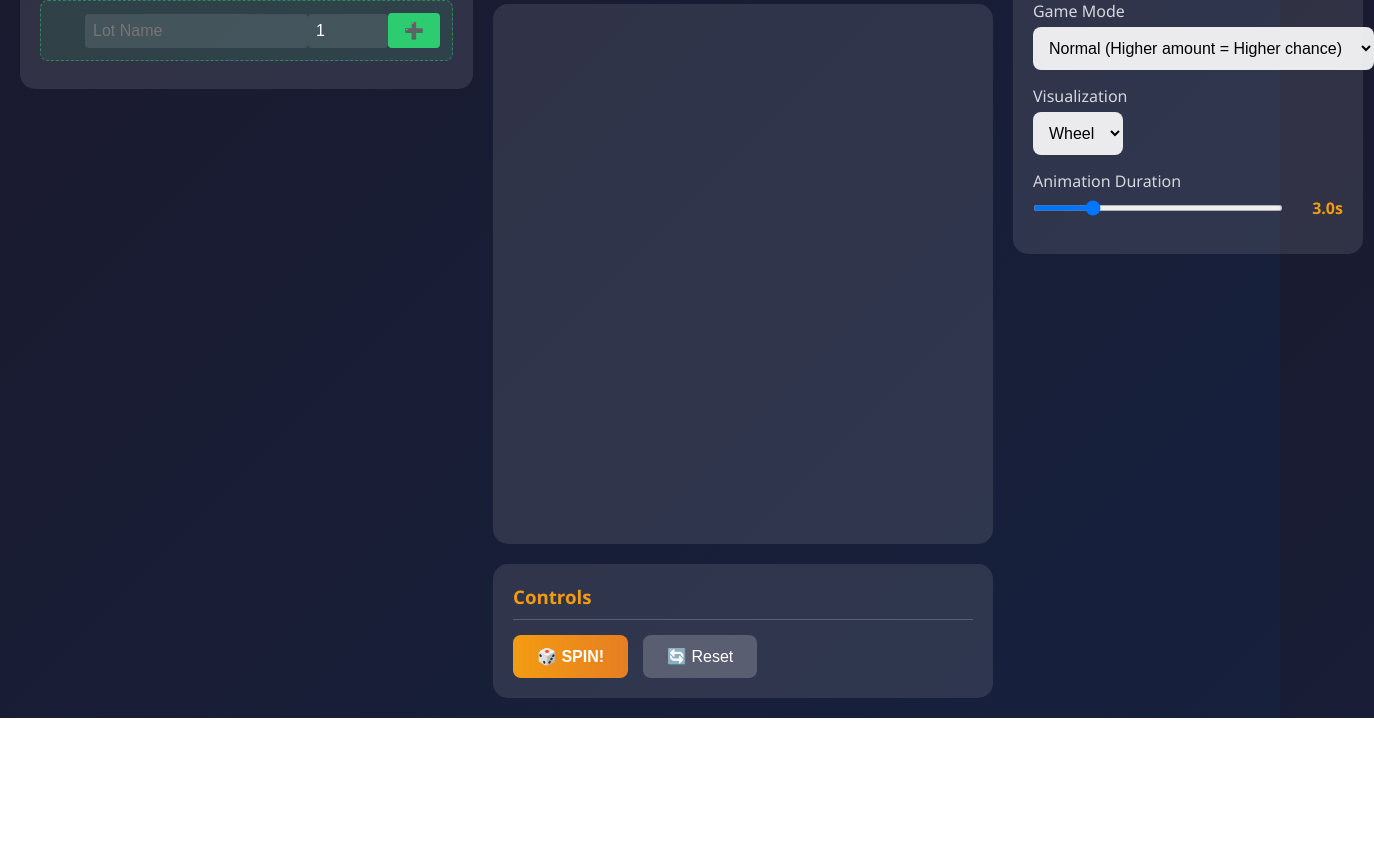
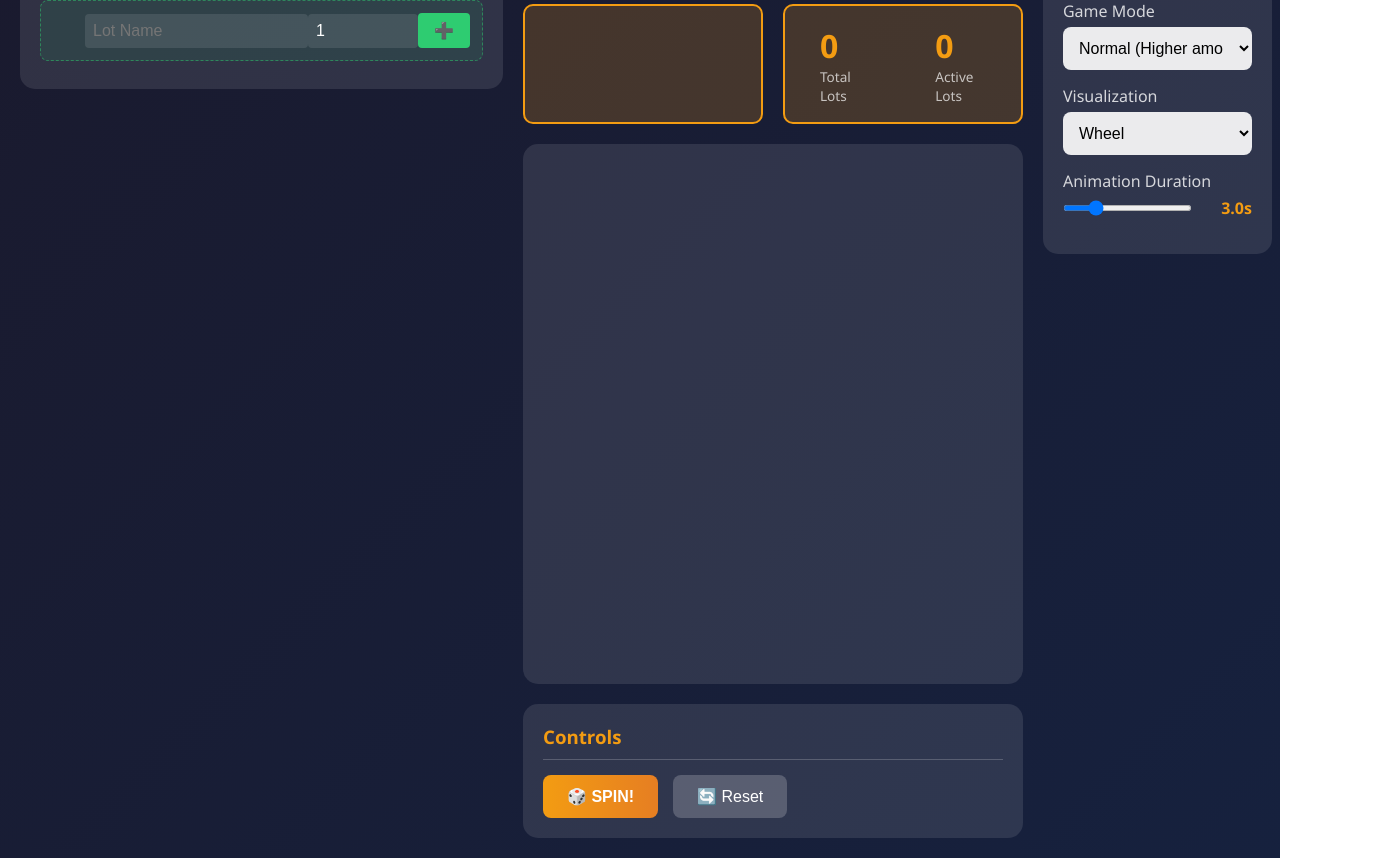
Before and after one commit to tramp-tm/scam-roulette, a plain HTML site: page index.html in a window 1280 px wide. Shown: the part 91-949 px from the top of the page, 1374 px wide, since content can reach past the window. Before the commit the page ends 809 px from the top, so only its background shows below. Drawn offline with Linux system fonts and the light colour scheme.

Commit message:
fix: show info-container by default and display mode name in result text
Co-authored-by: aider (openai/qwen3.5-27b-claude-4.6-opus-reasoning-distilled-v2) <aider@aider.chat>

```diff
--- a/index.html
+++ b/index.html
@@ -29,7 +29,7 @@
             <h1>🎰 Roulette Game 🎰</h1>
 
             <!-- Combined container for result-display and stats (equal height) -->
-            <div id="info-container" class="hidden">
+            <div id="info-container">
                 <div id="result-display">
                     <div id="result-text"></div>
                 </div>
--- a/styles.css
+++ b/styles.css
@@ -21,7 +21,7 @@ body {
     display: flex;
     padding: 20px;
     gap: 20px;
-    max-width: 1600px;
+    max-width: 1800px;
     margin: 0 auto;
 }
 
@@ -38,7 +38,7 @@ body {
 }
 
 .left-panel {
-    flex: 0 0 300px;
+    flex: 0 0 420px;
     display: flex;
     flex-direction: column;
 }
@@ -245,7 +245,7 @@ button:disabled {
 }
 
 .add-lot-amount {
-    width: 80px;
+    width: 110px;
     padding: 8px;
     border: none;
     border-radius: 4px;
@@ -317,6 +317,11 @@ button:disabled {
     opacity: 0.8;
 }
 
+.settings-group select {
+    width: 100%;
+    max-width: 280px;
+}
+
 .slider-container {
     display: flex;
     align-items: center;
@@ -341,6 +346,17 @@ button:disabled {
    ======================================== */
 .hidden {
     display: none !important;
+}
+
+/* Remove increment/decrement spinner buttons from number inputs */
+input[type="number"]::-webkit-inner-spin-button,
+input[type="number"]::-webkit-outer-spin-button {
+    -webkit-appearance: none;
+    margin: 0;
+}
+
+input[type="number"] {
+    -moz-appearance: textfield;
 }
 
 /* ========================================
```
Also changed, not shown: app.ts (+18 -2 lines).
